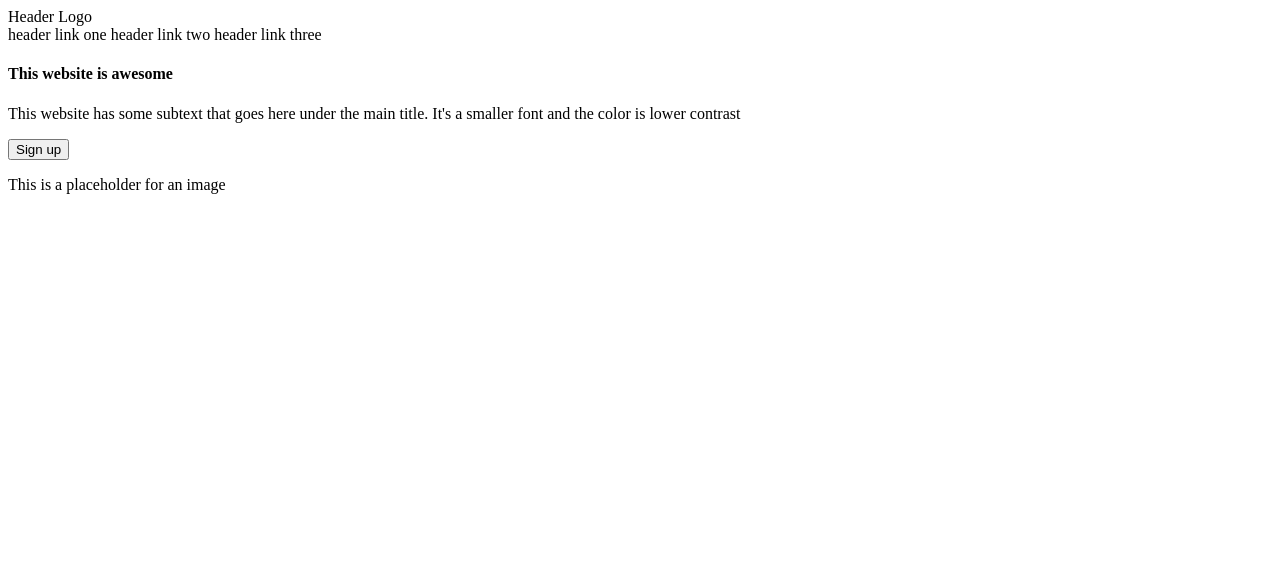
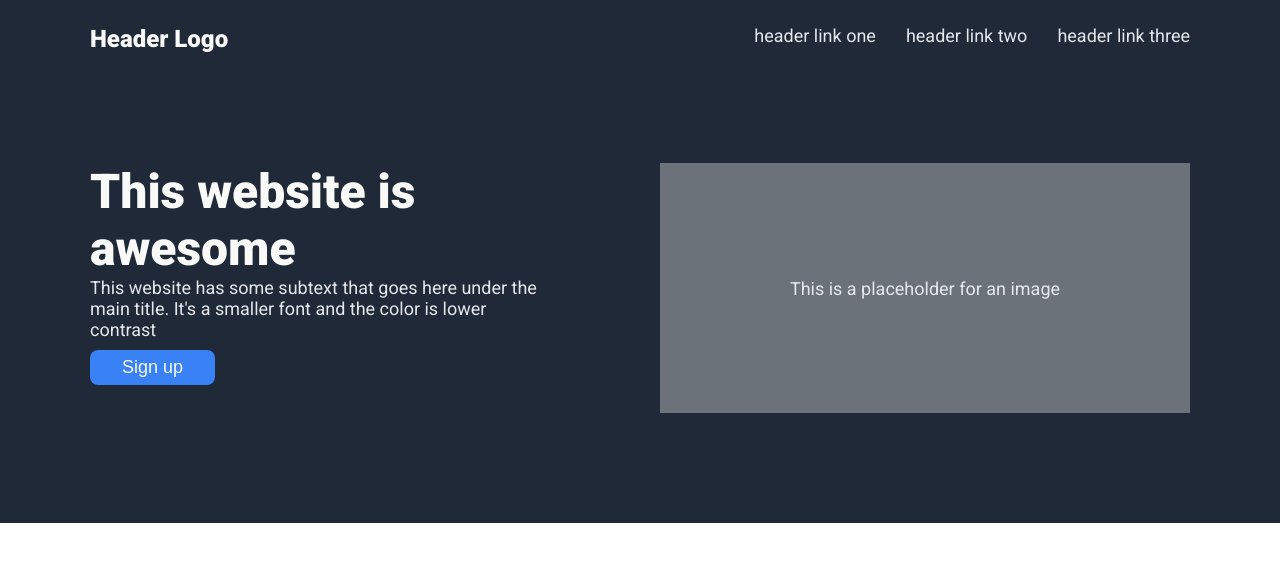
Before and after one commit to jordanperkins98/Odin-LandingPage, a plain HTML site: page index.html in a window 1280 px wide. Drawn offline with Linux system fonts and the light colour scheme.

Commit message:
Hero section completed

```diff
--- a/index.html
+++ b/index.html
@@ -1,12 +1,14 @@
 <!DOCTYPE html>
 <html lang="en">
 <head>
+    <link rel="stylesheet" type="text/css" href="styles.css">
     <meta charset="UTF-8">
     <meta name="viewport" content="width=device-width, initial-scale=1.0">
     <title>Landing Page</title>
 </head>
 <body>
     <div class="hero-container">
+        <div class="inner-container">
             <nav>
                 <div class="left-link">
                     <a>Header Logo</a>
@@ -23,8 +25,9 @@
                 <p>This website has some subtext that goes here under the main title. It's a smaller font and the color is lower contrast</p>
                 <button class="cta-button">Sign up</button>
                 </div>
-            <div class="item">
+                <div class="item2">
                     <p class="placeholder">This is a placeholder for an image</p>
+                </div>
             </div>
         </div>
 
--- a/styles.css
+++ b/styles.css
@@ -0,0 +1,96 @@
+@import url('https://fonts.googleapis.com/css2?family=Roboto:wght@300;400;500;700;900&display=swap');
+
+
+*{
+    margin: 0;
+    padding: 0;
+}
+
+html
+{
+   margin: 0;
+   padding: 0;
+   font-family: 'Roboto', sans-serif;
+   font-weight: 400;
+}
+
+.hero-container{
+    background-color: #1F2937;
+    font-size: 18px;
+    color: #E5E7EB;
+    display: flex;
+    justify-content: space-around;
+    padding-top: 25px;
+
+
+}
+
+.hero-container .left-link{
+    color: #F9FAF8;
+    font-size: 24px;
+    font-weight: 1000;
+}
+
+.hero h4{
+    font-size: 48px;
+    font-weight: 1000;
+    color: #F9FAF8;
+
+}
+
+nav{
+    display: flex;
+    justify-content: space-between;
+}
+
+
+.right-link{
+    display: flex;
+    gap: 30px;
+}
+
+.hero{
+    display: flex;
+    padding: 110px 0;
+    gap: 40px;
+    max-width: 1100px;
+    height: 250px;
+}
+
+.item{
+    flex: 1
+
+}
+
+.item p{
+    padding-right: 70px;
+}
+
+.item2{
+    flex: 1;
+    display: flex;
+    align-items: center;
+    justify-content: center;
+    background-color: #dddcdc67;
+}
+
+.item{
+    margin: 0;
+}
+
+button{
+    background-color: transparent;
+    border: none;
+    margin: 0;
+    padding: 0;
+    text-align: center;
+    font-size: 18px;
+    font-weight: 500;
+    color: #F9FAF8;
+    border-radius: 8px;
+    margin-top: 10px;
+    appearance: none;
+    background-color: #3882F6;
+    display: flex;
+    padding: 7px 32px;
+}
```
Lines whose indentation alone changed are shown as unchanged.
